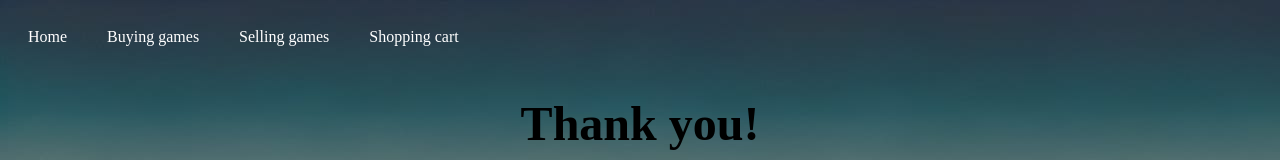
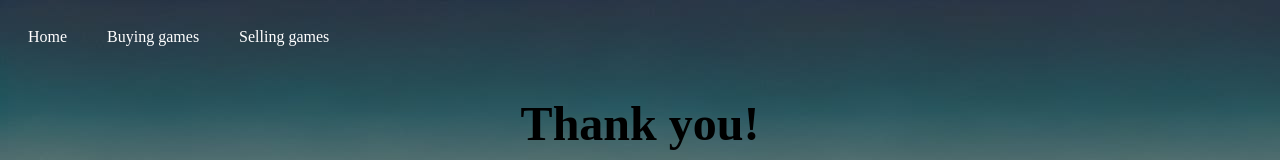
Before and after one commit to VeronikaAas/js1, a plain HTML site: page HTML/sellingcomplete.html in a window 1280 px wide. Shown: the top 160 px of the page. Drawn offline with Linux system fonts and the light colour scheme; a web font is replaced by a local one.

Commit message:
Moved index

```diff
--- a/HTML/sellingcomplete.html
+++ b/HTML/sellingcomplete.html
@@ -20,7 +20,6 @@
         <li><a href="/HTML/index.html" class="button">Home</a></li>
         <li><a href="/HTML/buying.html" class="button">Buying games</a></li>
         <li><a href="/HTML/selling.html" class="button">Selling games</a></li>
-        <li><a href="/HTML/shoppingcart.html" class="button">Shopping cart</a></li>
     </ul>
 </nav>
 <div class="dropdown">
```
